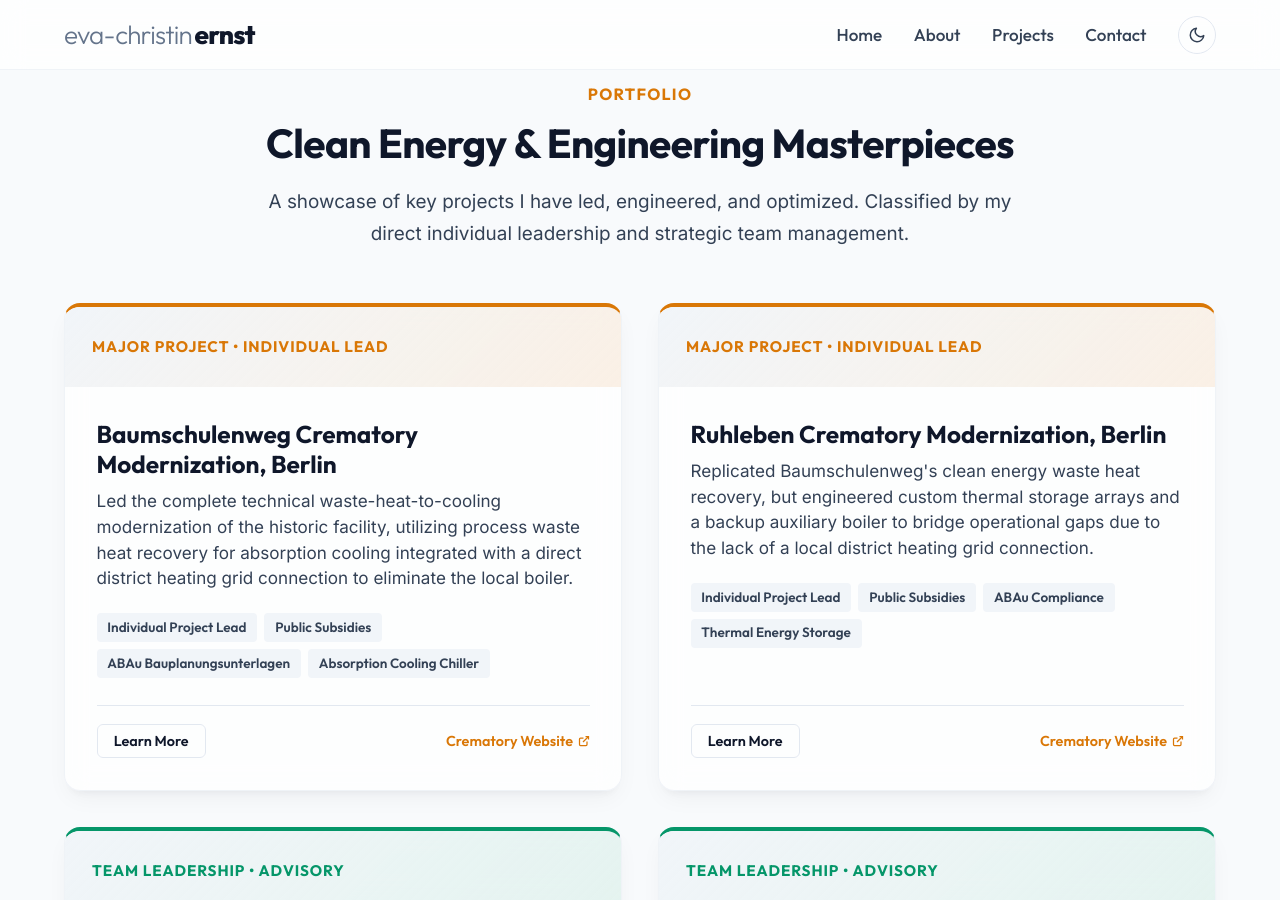
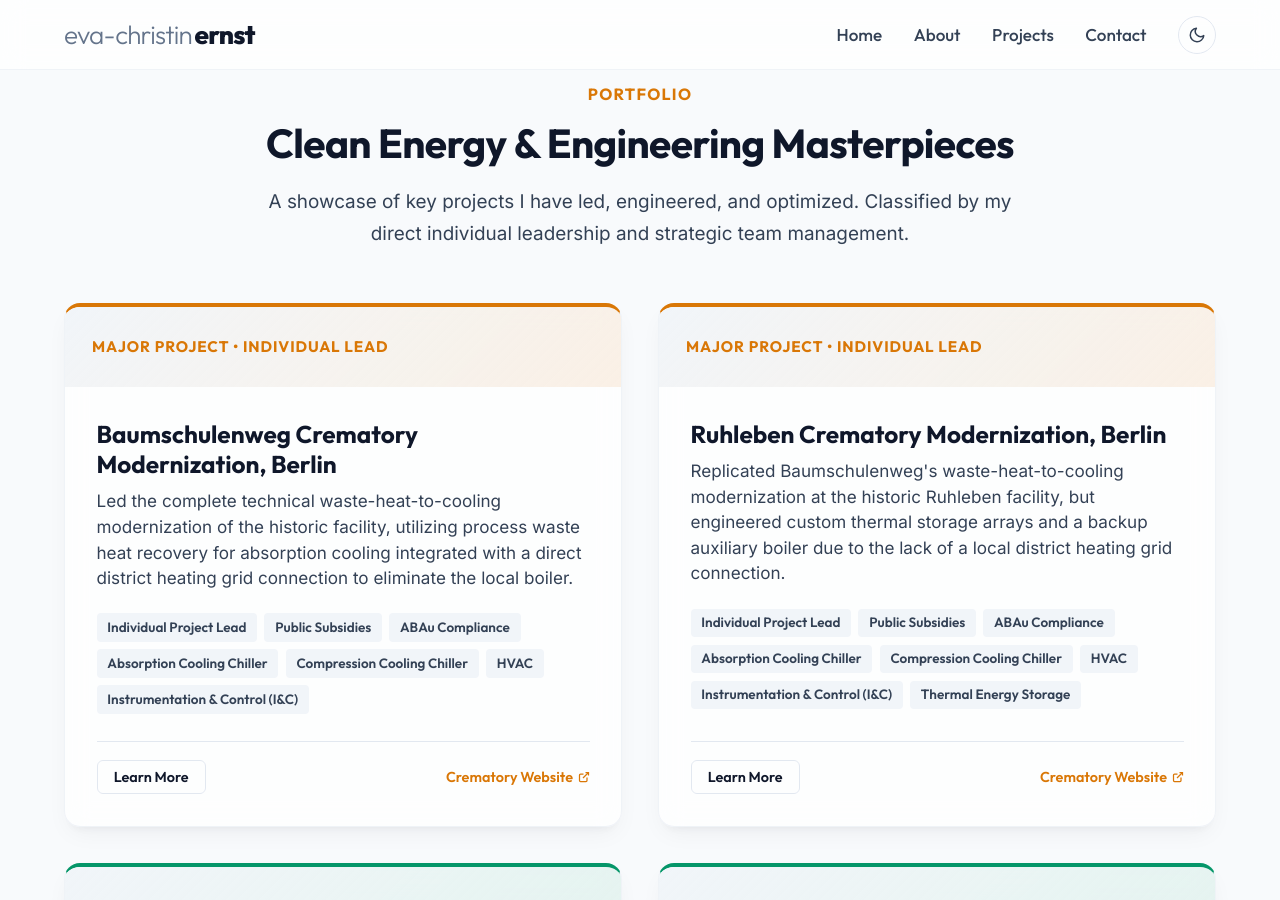
Before and after one commit to evafroehlich/website, a Jekyll site: the page built from projects.md, in a window 1280 px wide and 900 px high. Built offline with Jekyll 4.4.1, drawn with Linux system fonts in a browser that asks for light colours.

Commit message:
Refine crematory project tags and standardizations, and add historic to Ruhleben description

```diff
--- a/projects.md
+++ b/projects.md
@@ -29,8 +29,11 @@ permalink: /projects/
         <div class="project-tags">
           <span class="project-tag">Individual Project Lead</span>
           <span class="project-tag">Public Subsidies</span>
-          <span class="project-tag">ABAu Bauplanungsunterlagen</span>
+          <span class="project-tag">ABAu Compliance</span>
           <span class="project-tag">Absorption Cooling Chiller</span>
+          <span class="project-tag">Compression Cooling Chiller</span>
+          <span class="project-tag">HVAC</span>
+          <span class="project-tag">Instrumentation &amp; Control (I&amp;C)</span>
         </div>
 
         <!-- Expandable details -->
@@ -75,12 +78,16 @@ permalink: /projects/
       <div class="project-content">
         <h3 class="project-title">Ruhleben Crematory Modernization, Berlin</h3>
         <p class="project-description">
-          Replicated Baumschulenweg's clean energy waste heat recovery, but engineered custom thermal storage arrays and a backup auxiliary boiler to bridge operational gaps due to the lack of a local district heating grid connection.
+          Replicated Baumschulenweg's waste-heat-to-cooling modernization at the historic Ruhleben facility, but engineered custom thermal storage arrays and a backup auxiliary boiler due to the lack of a local district heating grid connection.
         </p>
         <div class="project-tags">
           <span class="project-tag">Individual Project Lead</span>
           <span class="project-tag">Public Subsidies</span>
           <span class="project-tag">ABAu Compliance</span>
+          <span class="project-tag">Absorption Cooling Chiller</span>
+          <span class="project-tag">Compression Cooling Chiller</span>
+          <span class="project-tag">HVAC</span>
+          <span class="project-tag">Instrumentation &amp; Control (I&amp;C)</span>
           <span class="project-tag">Thermal Energy Storage</span>
         </div>
 
```
